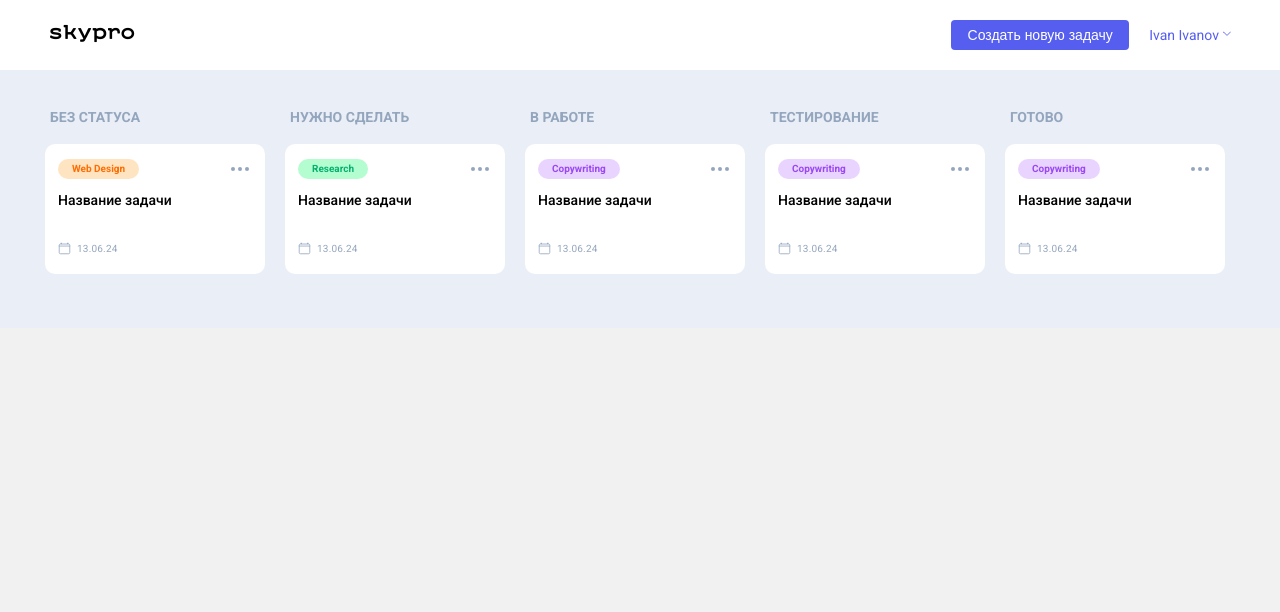
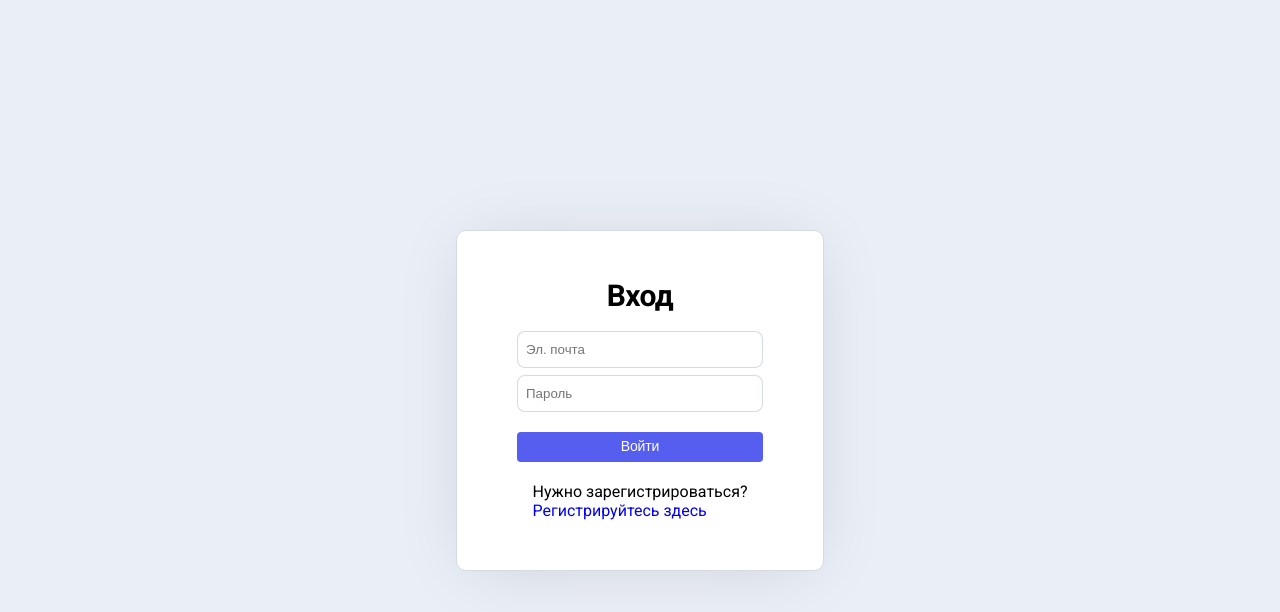
Before and after one commit to ASaukov/skypro-kanban, a React (Vite) app: page /login in a window 1280 px wide. Shown: the top 612 px of the page. Built offline with nearby package versions, Linux system fonts and the light colour scheme.

Commit message:
login page

```diff
--- a/package.json
+++ b/package.json
@@ -12,6 +12,7 @@
   "dependencies": {
     "react": "^18.2.0",
     "react-dom": "^18.2.0",
+    "react-router-dom": "^6.24.0",
     "styled-components": "^6.1.11"
   },
   "devDependencies": {
--- a/src/App.jsx
+++ b/src/App.jsx
@@ -1,48 +1,15 @@
-import { Header } from "./components/Header/header.jsx";
-import { PopBrowse } from "./components/PopBrowse/popbrowse.jsx";
-import { PopNewCard } from "./components/PopNewCard/popnewcard.jsx";
-import { PopUser } from "./components/PopUser/popuser.jsx";
 import "./App.css";
-import { useEffect, useState } from "react";
-import { cardList } from "./data.js";
-import { GlobalStyle, Wrapper } from "./globalStyle.styled.js";
-import { Main } from "./components/Main/main.jsx";
+import { GlobalStyle } from "./globalStyle.styled.js";
+import { AppRoutes } from "./router/AppRoutes.jsx";
 
 function App() {
-  const [cards, setCards] = useState(cardList)
-  const [isLoading, setIsLoading] = useState(false)
-
-
-  const addCard = () => {
-    const newCard = {
-      id: cards.length + 1,
-        topic: "Web Design",
-        title: "Новая задача",
-        date: "13.06.24",
-        status: "Без статуса",
-    }
-    setCards([...cards, newCard])
-  }
-
-  useEffect(() => {
-    setIsLoading(true)
-    setTimeout(() => {
-      setIsLoading(false)
-    }, 0);
-  }, [])
 
   return (
 <>
   <GlobalStyle/>
-  <Wrapper>
-      <Header addCard={addCard}/>
-      {isLoading ? <p className="loader">....Loading</p> : <Main cards={cards}/>}
-      <PopBrowse/>
-      <PopNewCard/>
-      <PopUser/>
-  </Wrapper>
+  <AppRoutes/>
+
 </>
-
 
   );
 }
--- a/src/data.js
+++ b/src/data.js
@@ -6,7 +6,7 @@ export const statusList = [
     "Готово",
 ]
 
-export const cardList = [
+export const Cardlist = [
     {
         id: 1,
         topic: "Web Design",
--- /dev/null
+++ b/src/pages/LoginPage/LoginPage.jsx
@@ -0,0 +1,26 @@
+import { ContainerSignin, Modal, ModalBlock, ModalBtnEnter, ModalFormLogin, ModalInput, ModalTtlH2, Wrapper } from "./loginpage.styled"
+
+export const LoginPage = () => {
+    return (
+        <Wrapper>
+        <ContainerSignin>
+            <Modal>
+				<ModalBlock>
+					<ModalTtlH2>
+						<h2>Вход</h2>
+					</ModalTtlH2>
+					<ModalFormLogin id="formLogIn" action="#">
+						<ModalInput type="text" name="login" id="formlogin" placeholder="Эл. почта"/>
+						<ModalInput type="password" name="password" id="formpassword" placeholder="Пароль"/>
+						<ModalBtnEnter id="btnEnter"><a href="../main.html">Войти</a></ModalBtnEnter>
+						<div className="modal__form-group">
+							<p>Нужно зарегистрироваться?</p>
+							<a href="signup.html">Регистрируйтесь здесь</a>
+						</div>
+					</ModalFormLogin>
+				</ModalBlock>
+            </Modal>
+        </ContainerSignin>
+    </Wrapper>
+    )
+}
--- /dev/null
+++ b/src/pages/LoginPage/loginpage.styled.js
@@ -0,0 +1,160 @@
+
+//   div,
+//   button,
+//   a {
+//     font-family: "Roboto", sans-serif;
+//   }
+
+import styled from "styled-components";
+import { Hover01 } from "../../globalStyle.styled";
+
+
+  export const Wrapper = styled.div`
+    width: 100%;
+    height: 100%;
+    overflow-x: hidden;
+    overflow-y: scroll;
+    background-color: #EAEEF6;
+  `
+
+  export const ContainerSignin = styled.div`
+    display: block;
+    width: 100vw;
+    min-height: 100vh;
+    margin: 0 auto;
+  `
+
+
+  export const Modal = styled.div`
+    width: 100%;
+    height: 100%;
+    min-width: 320px;
+    min-height: 100vh;
+    display: flex;
+    flex-direction: column;
+    align-items: center;
+    justify-content: center;
+
+    @media screen and (max-width: 375px) {
+        background-color: #FFFFFF;
+    }
+  `
+
+export const ModalBlock = styled.div`
+    display: block;
+    margin: 0 auto;
+    background-color: #FFFFFF;
+    max-width: 368px;
+    width: 100%;
+    padding: 50px 60px;
+    border-radius: 10px;
+    border: 0.7px solid #D4DBE5;
+    box-shadow: 0px 4px 67px -12px rgba(0, 0, 0, 0.13);
+
+    @media screen and (max-width: 375px) {
+      max-width: 368px;
+      width: 100%;
+      padding: 0 16px;
+      border-radius: none;
+      border: none;
+      box-shadow: none;
+    }
+  `
+
+export const ModalTtlH2 =styled.div `
+    text-align: center;
+    font-size: 20px;
+    font-weight: 700;
+    line-height: 30px;
+    letter-spacing: -0.6px;
+    margin-bottom: 20px;
+  `
+
+ export const ModalFormLogin = styled.form`
+    width: 100%;
+    display: flex;
+    flex-direction: column;
+    align-items: center;
+    justify-content: center;
+
+    & input:first-child {
+    margin-bottom: 7px;
+  }
+  `
+
+  export const ModalInput = styled.input`
+    width: 100%;
+    min-width: 100%;
+    border-radius: 8px;
+    border: 0.7px solid rgba(148, 166, 190, 0.4);
+    outline: none;
+    padding: 10px 8px;
+
+    & ::-moz-placeholder {
+    font-family: "Roboto", sans-serif;
+    font-weight: 400;
+    font-size: 14px;
+    line-height: 21px;
+    letter-spacing: -0.28px;
+    color: #94A6BE;
+  }
+
+    & ::placeholder {
+    font-family: "Roboto", sans-serif;
+    font-weight: 400;
+    font-size: 14px;
+    line-height: 21px;
+    letter-spacing: -0.28px;
+    color: #94A6BE;
+  }
+  `
+
+  export const ModalBtnEnter = styled.button`
+    width: 100%;
+    height: 30px;
+    background-color: #565EEF;
+    border-radius: 4px;
+    margin-top: 20px;
+    margin-bottom: 20px;
+    border: none;
+    outline: none;
+    display: flex;
+    align-items: center;
+    justify-content: center;
+    font-size: 14px;
+    line-height: 21px;
+    font-weight: 500;
+    letter-spacing: -0.14px;
+    color: #FFFFFF;
+
+    & a {
+    width: 100%;
+    height: 100%;
+    color: #FFFFFF;
+    display: flex;
+    align-items: center;
+    justify-content: center;
+  }
+
+  ${Hover01}
+
+  @media screen and (max-width: 375px) {
+    height: 40px;
+  }
+  `
+
+  export const ModalFormGroup = styled.div`
+    text-align: center;
+
+    & p, a {
+        color: rgba(148, 166, 190, 0.4);
+    font-size: 14px;
+    font-weight: 400;
+    line-height: 150%;
+    letter-spacing: -0.14px;
+    }
+
+    & a {
+        text-decoration: underline;
+    }
+  `
--- /dev/null
+++ b/src/pages/MainPage/MainPage.jsx
@@ -0,0 +1,42 @@
+import { useEffect, useState } from "react"
+import { Header } from "../../components/Header/header.jsx"
+import { Main } from "../../components/Main/main.jsx"
+import { PopBrowse } from "../../components/PopBrowse/popbrowse"
+import { PopNewCard } from "../../components/PopNewCard/popnewcard.jsx"
+import { PopUser } from "../../components/PopUser/popuser.jsx"
+import { Wrapper } from "../../globalStyle.styled.js"
+import { Cardlist } from "../../data.js"
+
+export const MainPage = () => {
+
+    const [cards, setCards] = useState(Cardlist)
+    const [isLoading, setIsLoading] = useState(false)
+
+    const addCard = () => {
+        const newCard = {
+          id: cards.length + 1,
+            topic: "Web Design",
+            title: "Новая задача",
+            date: "13.06.24",
+            status: "Без статуса",
+        }
+        setCards([...cards, newCard])
+      }
+
+      useEffect(() => {
+        setIsLoading(true)
+        setTimeout(() => {
+          setIsLoading(false)
+        }, 0);
+      }, [])
+
+    return (
+    <Wrapper>
+      <Header addCard={addCard}/>
+      {isLoading ? <p className="loader">....Loading</p> : <Main cards={cards}/>}
+      <PopBrowse/>
+      <PopNewCard/>
+      <PopUser/>
+    </Wrapper>
+    )
+}
--- /dev/null
+++ b/src/pages/NotFound/NotFound.jsx
@@ -0,0 +1,5 @@
+export const NotFound = () => {
+    return (
+        <h1>404</h1>
+    )
+}
--- /dev/null
+++ b/src/pages/RegistrPage/RegistrPage.jsx
@@ -0,0 +1,24 @@
+export const RegistrPage = () => {
+    return (
+        <div className="wrapper">
+        <div className="container-signup">
+            <div className="modal">
+				<div className="modal__block">
+					<div className="modal__ttl">
+						<h2>Регистрация</h2>
+					</div>
+					<form className="modal__form-login" id="formLogUp" action="#">
+						<input className="modal__input first-name" type="text" name="first-name" id="first-name" placeholder="Имя"/>
+						<input className="modal__input login" type="text" name="login" id="loginReg" placeholder="Эл. почта"/>
+						<input className="modal__input password-first" type="password" name="password" id="passwordFirst" placeholder="Пароль"/>
+						<button className="modal__btn-signup-ent _hover01" id="SignUpEnter"><a href="../main.html">Зарегистрироваться</a> </button>
+						<div className="modal__form-group">
+							<p>Уже есть аккаунт?  <a href="signin.html">Войдите здесь</a></p>
+						</div>
+					</form>
+				</div>
+			</div>
+        </div>
+    </div>
+    )
+}
--- /dev/null
+++ b/src/router/AppRoutes.jsx
@@ -0,0 +1,20 @@
+import { BrowserRouter, Route, Routes } from "react-router-dom"
+import { routes } from "./routes"
+
+import { MainPage } from "../pages/MainPage/MainPage.jsx"
+import { NotFound } from "../pages/NotFound/NotFound.jsx"
+import { LoginPage } from "../pages/LoginPage/LoginPage.jsx"
+import { RegistrPage } from "../pages/RegistrPage/RegistrPage.jsx"
+
+export const AppRoutes = () => {
+    return (
+        <BrowserRouter>
+            <Routes>
+            <Route path={routes.main} element={<MainPage/>}/>
+            <Route path={routes.login} element={<LoginPage/>}/>
+            <Route path={routes.registr} element={<RegistrPage/>}/>
+            <Route path={routes.notFound} element={<NotFound/>}/>
+            </Routes>
+        </BrowserRouter>
+    )
+}
--- /dev/null
+++ b/src/router/routes.js
@@ -0,0 +1,6 @@
+export const routes = {
+    main: "/",
+    login: "/login",
+    registr: "/registr",
+    notFound: "*",
+}
```
Also changed, not shown: src/pages/Exit/exit.jsx (added), src/pages/ViewCard/viewcard.jsx (added), 1 other file (tests, documents, lock files or other folders).
